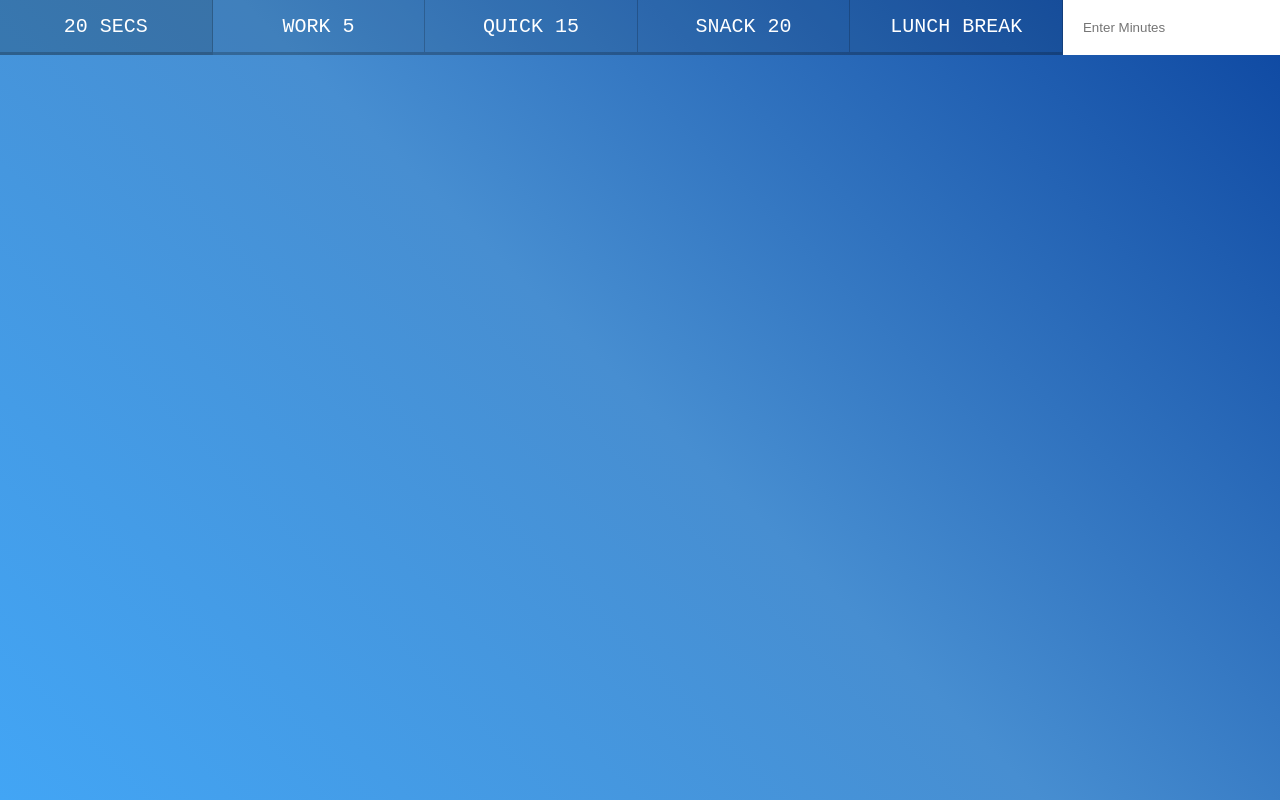
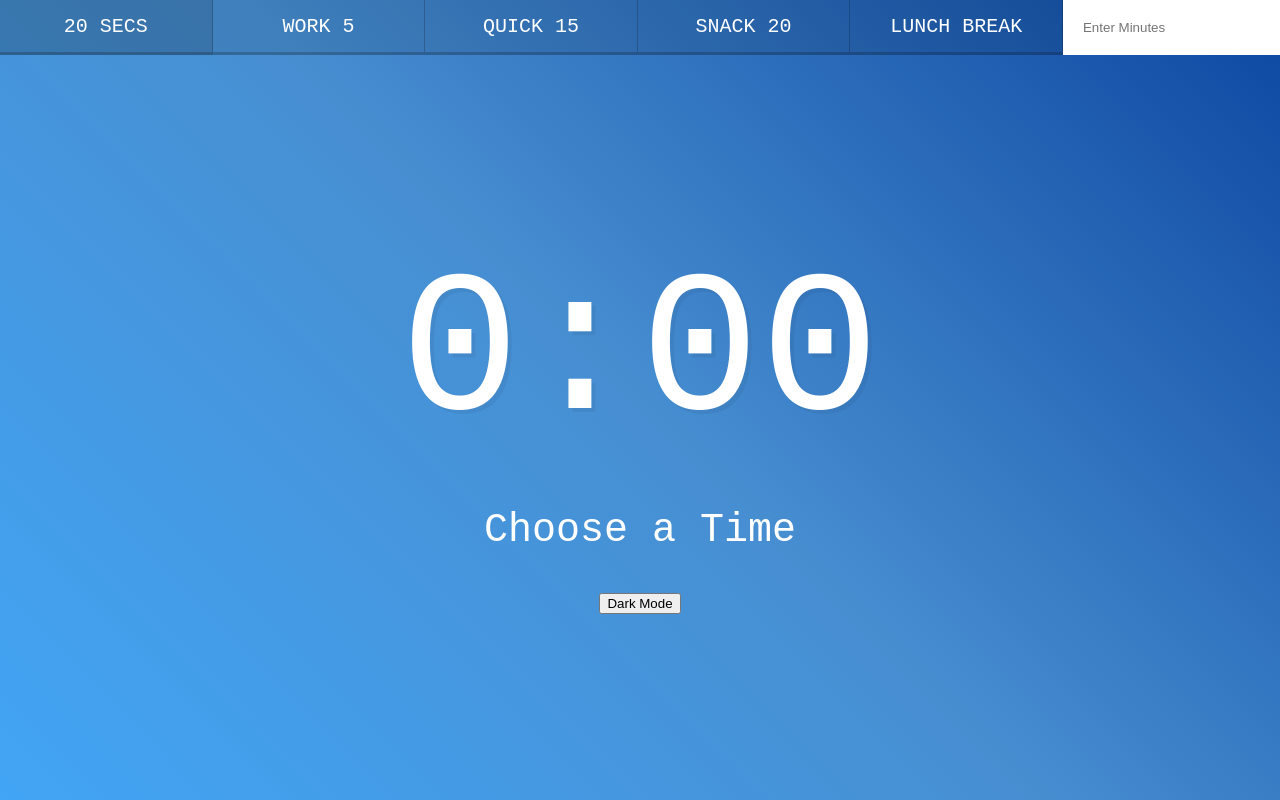
Before and after one commit to lschmi/Summer2025WEB124, a plain HTML site: page Javascript5/index.html in a window 1280 px wide. Drawn offline with Linux system fonts and the light colour scheme.

Commit message:
Update index.html

```diff
--- a/Javascript5/index.html
+++ b/Javascript5/index.html
@@ -1,8 +1,8 @@
-<!--Lydia Schmidt, 07-21-25, html from WesBos.com -->
+<!--Lydia Schmidt, 07-19-25, html from WesBos.com -->
 <!DOCTYPE html>
 <html lang="en">
   <head>
-    <title>Project 4</title>
+    <title>Project 5</title>
     <link href="styles.css" rel="stylesheet" type="text/css">
   	<meta charset="utf-8">
    	<meta name="author" content="Lydia Schmidt">
@@ -20,11 +20,12 @@
         </form>
       </div>
       <div class="display">
-        <h1 class="display__time-left"></h1>
-        <p class="display__end-time"></p>
+        <!--html modification - Added place-holder text and created a button to toggle dark mode setting.-->
+        <h1 class="display__time-left">0:00</h1>
+        <p class="display__end-time">Choose a Time</p>
+        <button id="dark-button">Dark Mode</button>
       </div>
     </div>
-      <!--html modification - added a button to pause, resume, and reset countdown-->
 
     <script src="javascript5.js"></script>
 
```
